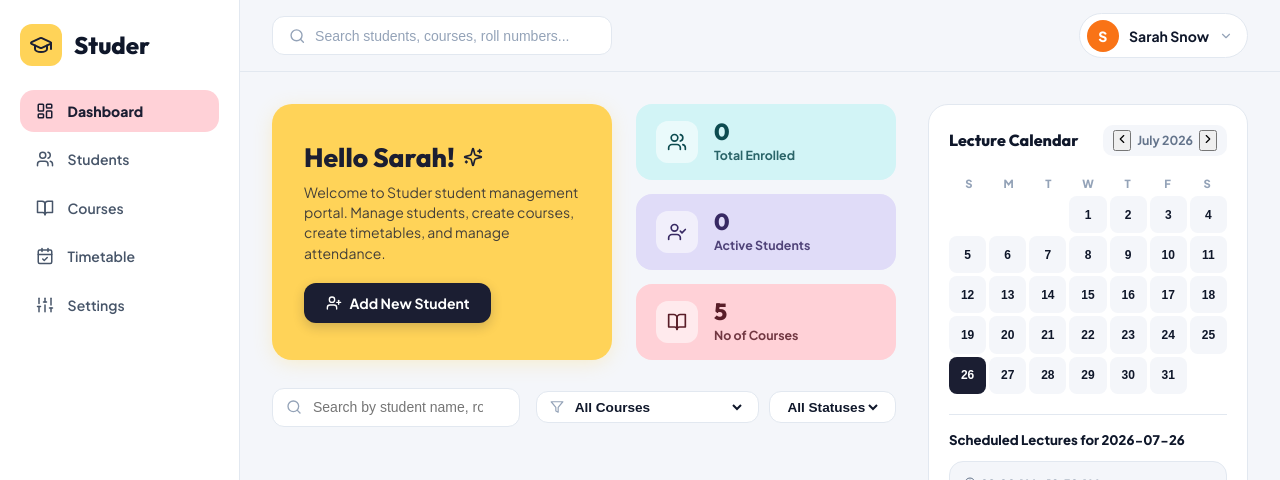
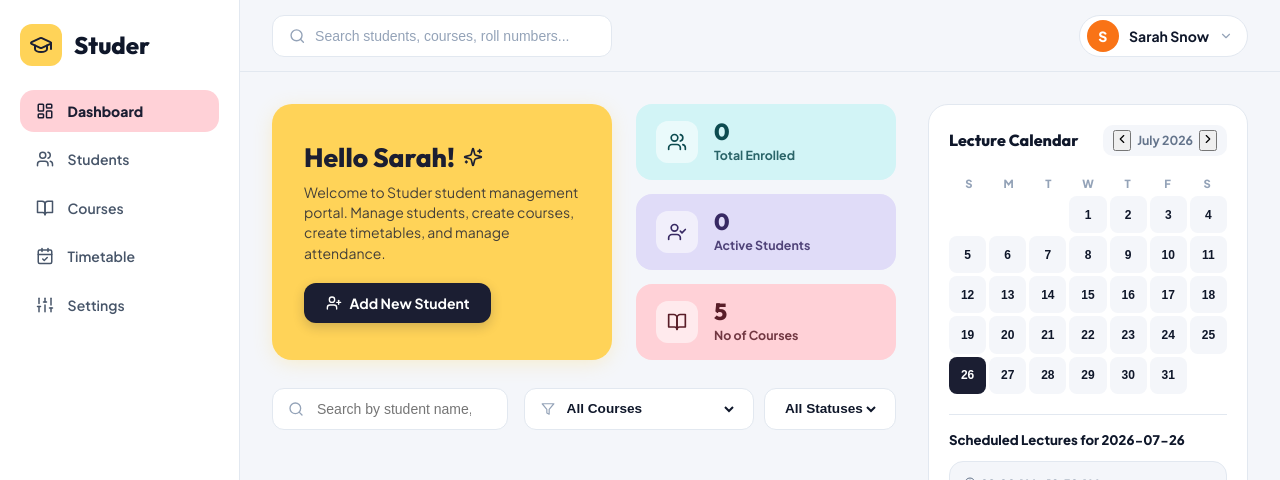
Before and after one commit to vedantwankhade123/Studer, a React (Vite) app: page / in a window 1280 px wide. Shown: the top 480 px of the page. Built offline with nearby package versions, Linux system fonts and the light colour scheme.

Commit message:
Style: Standardize search input and filter dropdown heights to 42px with equal paddings

```diff
--- a/src/index.css
+++ b/src/index.css
@@ -187,7 +187,8 @@ html, body {
   background: white;
   border: 1px solid var(--border-color);
   border-radius: 12px;
-  padding: 0.6rem 1rem;
+  padding: 0 1rem;
+  height: 42px;
   width: 340px;
 }
 
@@ -220,7 +221,8 @@ html, body {
   gap: 0.65rem;
   background: white;
   border: 1px solid var(--border-color);
-  padding: 0.35rem 0.85rem 0.35rem 0.4rem;
+  padding: 0 0.85rem 0 0.4rem;
+  height: 42px;
   border-radius: 30px;
   cursor: pointer;
 }
@@ -407,7 +409,7 @@ html, body {
   width: 100%;
 }
 
-/* Filter Bar */
+/* Filter Bar (Standardized Height: 42px & Equal Padding) */
 .filter-bar {
   display: flex;
   align-items: center;
@@ -422,7 +424,7 @@ html, body {
 
 .search-input-wrapper .search-icon {
   position: absolute;
-  left: 0.85rem;
+  left: 1rem;
   top: 50%;
   transform: translateY(-50%);
   color: var(--text-dim);
@@ -430,18 +432,21 @@ html, body {
 
 .search-input-wrapper input {
   width: 100%;
+  height: 42px;
   background: white;
   border: 1px solid var(--border-color);
   border-radius: 12px;
-  padding: 0.65rem 2.25rem 0.65rem 2.5rem;
+  padding: 0 2.25rem 0 2.75rem;
   font-size: 0.875rem;
   outline: none;
   color: var(--text-main);
+  display: flex;
+  align-items: center;
 }
 
 .clear-search-btn {
   position: absolute;
-  right: 0.75rem;
+  right: 0.85rem;
   top: 50%;
   transform: translateY(-50%);
   background: transparent;
@@ -453,17 +458,18 @@ html, body {
 .filter-controls {
   display: flex;
   align-items: center;
-  gap: 0.6rem;
+  gap: 0.65rem;
 }
 
 .filter-group {
   display: flex;
   align-items: center;
-  gap: 0.4rem;
+  gap: 0.5rem;
+  height: 42px;
   background: white;
   border: 1px solid var(--border-color);
   border-radius: 12px;
-  padding: 0.4rem 0.85rem;
+  padding: 0 1rem;
 }
 
 .filter-icon {
@@ -478,30 +484,7 @@ html, body {
   color: var(--text-main);
   outline: none;
   cursor: pointer;
-}
-
-.view-toggle {
-  display: flex;
-  background: white;
-  border: 1px solid var(--border-color);
-  border-radius: 12px;
-  padding: 3px;
-}
-
-.toggle-btn {
-  background: transparent;
-  border: none;
-  color: var(--text-dim);
-  padding: 0.4rem 0.6rem;
-  border-radius: 8px;
-  cursor: pointer;
-  display: flex;
-  align-items: center;
-}
-
-.toggle-btn.active {
-  background: var(--bg-body);
-  color: var(--text-main);
+  height: 100%;
 }
 
 /* Section Header */
@@ -892,7 +875,7 @@ html, body {
 .status-btn.present { background: #dcfce7; color: #15803d; }
 .status-btn.absent { background: #fee2e2; color: #dc2626; }
 
-/* Empty State Styling - Transparent without white box or faint red icon bg */
+/* Empty State Styling */
 .empty-state {
   background: transparent;
   border: none;
```
